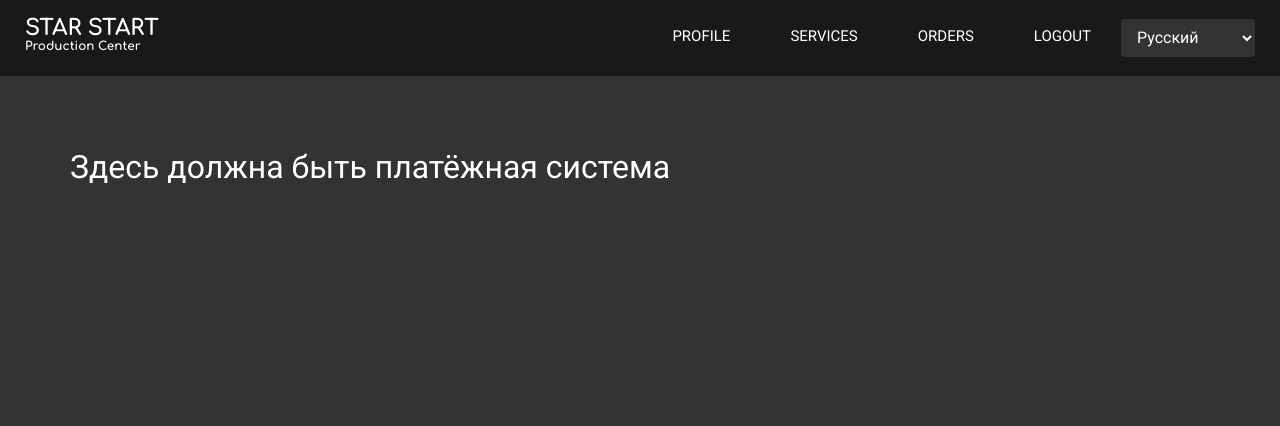
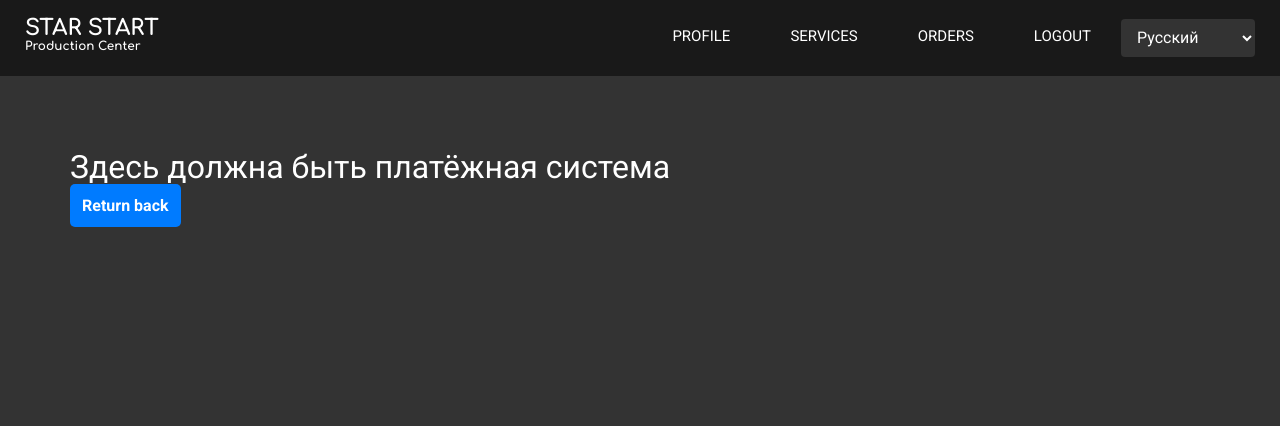
Before and after one commit to dev4ox/stars-start-lk, a Django app: page /lk/payments in a window 1280 px wide. Shown: the top 426 px of the page. Run offline with Django 5.2, Linux system fonts and the light colour scheme; the visitor is signed in with stand-in values (Sample User, id 1); data that the repository does not hold is empty; parts of the project's set-up code (start-up, migrations or seed data) failed here and were passed over; some libraries are stand-ins or nearby versions.

Commit message:
before connect payments

```diff
--- a/regSaitTest/registration/templates/payments.html
+++ b/regSaitTest/registration/templates/payments.html
@@ -4,6 +4,6 @@
 {% block title %}{% trans "Profile" %}{% endblock %}
 {% block content %}
 <h2>Здесь должна быть платёжная система</h2>
-
+<a class="btn-primary" href="{% url 'orders' %}">{% trans "Return back" %}</a>
 
 {% endblock %}
```
